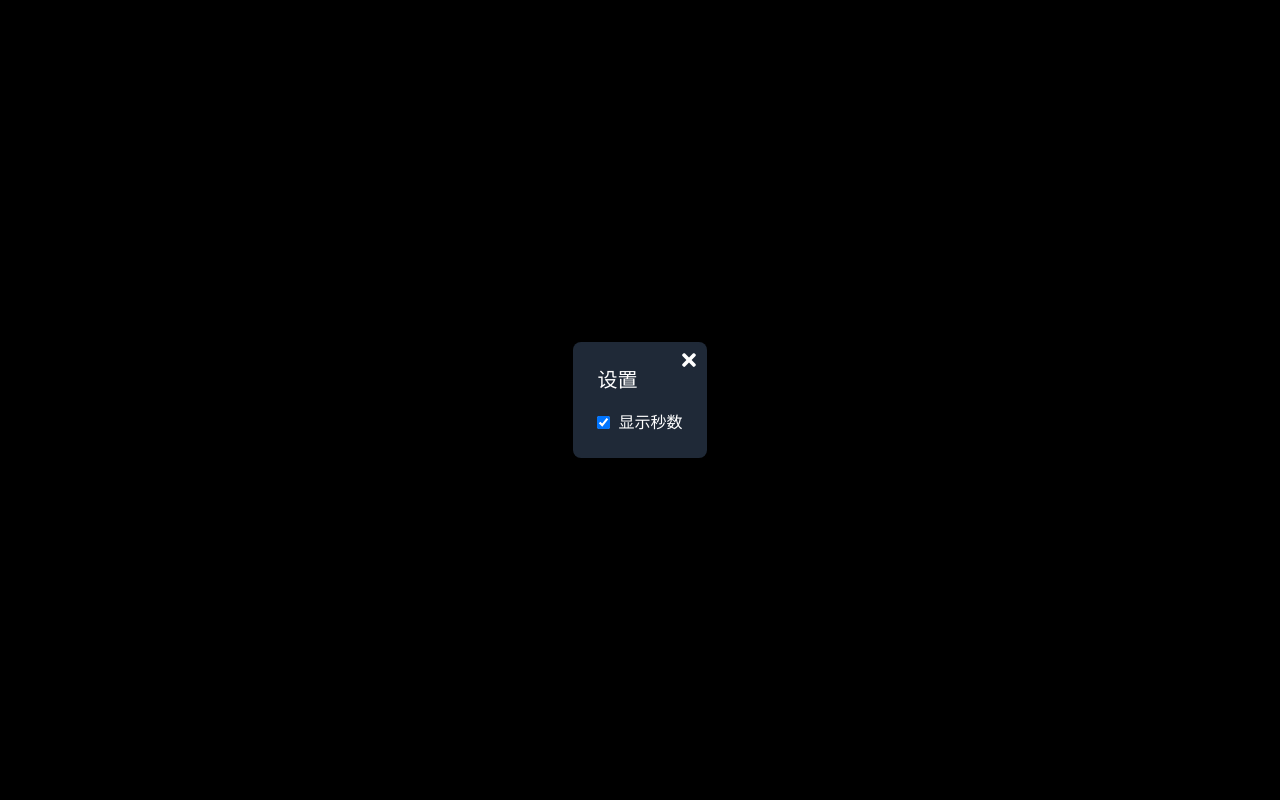
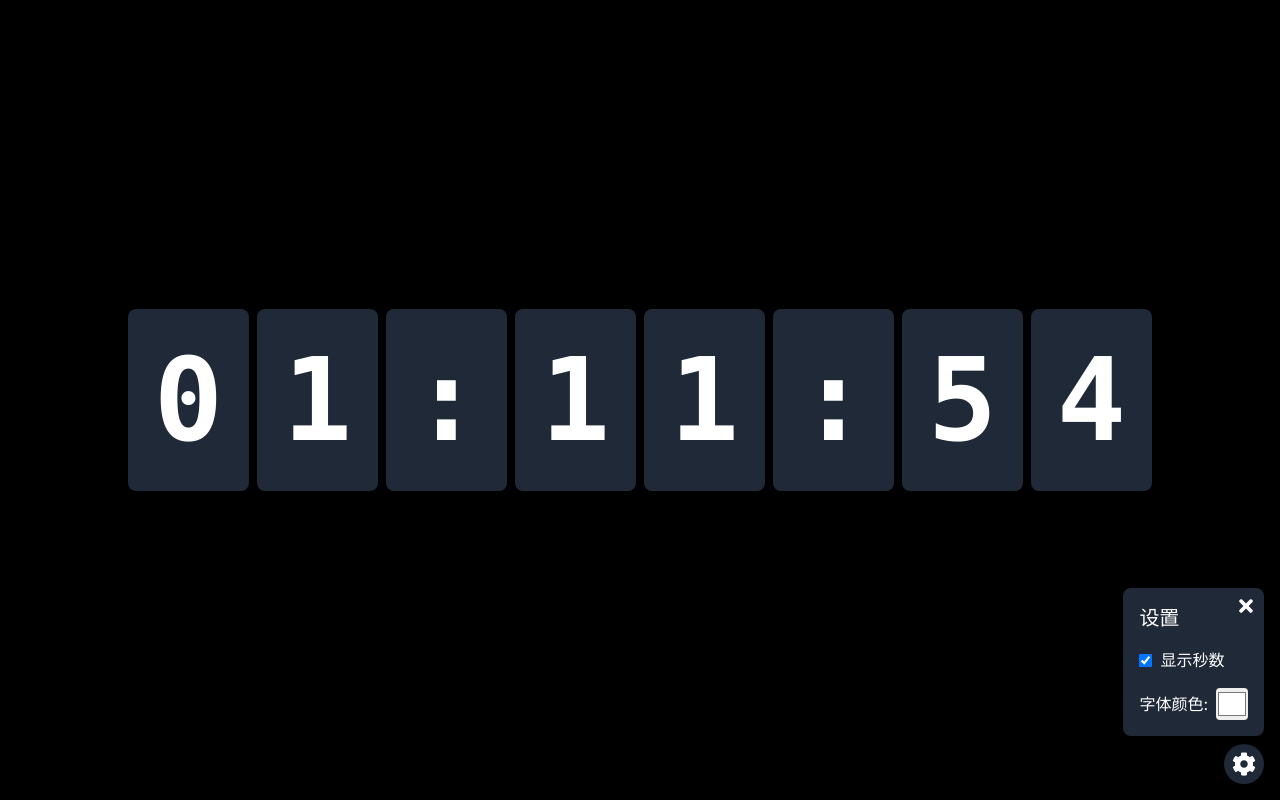
Before and after one commit to YongTay/nextjs-demo, a Next.js app: page / in a window 1280 px wide. Both pictures are taken after a click on the button 1244 px from the left and 764 px from the top of the page. Built offline with nearby package versions, Linux system fonts and the light colour scheme.

Commit message:
保存配置信息

```diff
--- a/app/page.tsx
+++ b/app/page.tsx
@@ -5,8 +5,20 @@ import { FaCog, FaTimes } from 'react-icons/fa'; // 确保你已经安装了 rea
 
 export default function Home() {
   const [currentTime, setCurrentTime] = useState<string[]>([]);
-  const [showSeconds, setShowSeconds] = useState(true);
+  const [showSeconds, setShowSeconds] = useState(() => {
+    if (typeof window !== 'undefined') {
+      const saved = localStorage.getItem('showSeconds');
+      return saved !== null ? JSON.parse(saved) : true;
+    }
+    return true;
+  });
   const [showSettings, setShowSettings] = useState(false);
+  const [fontColor, setFontColor] = useState(() => {
+    if (typeof window !== 'undefined') {
+      return localStorage.getItem('fontColor') || '#ffffff';
+    }
+    return '#ffffff';
+  });
 
   useEffect(() => {
     const updateTime = () => {
@@ -26,6 +38,14 @@ export default function Home() {
     return () => clearInterval(timerId);
   }, [showSeconds]);
 
+  useEffect(() => {
+    localStorage.setItem('showSeconds', JSON.stringify(showSeconds));
+  }, [showSeconds]);
+
+  useEffect(() => {
+    localStorage.setItem('fontColor', fontColor);
+  }, [fontColor]);
+
   const toggleSettings = () => setShowSettings(!showSettings);
 
   return (
@@ -33,7 +53,7 @@ export default function Home() {
       <div className="flex gap-2 w-full">
         {currentTime.map((char, index) => (
           <div key={index} className="flex-1 aspect-[2/3] bg-gray-800 rounded-lg flex items-center justify-center">
-            <span className="text-[7vw] sm:text-[7.5vw] md:text-[8vw] lg:text-[8.5vw] xl:text-[9vw] font-mono font-bold text-center tabular-nums clock-text">
+            <span className="text-[7vw] sm:text-[7.5vw] md:text-[8vw] lg:text-[8.5vw] xl:text-[9vw] font-mono font-bold text-center tabular-nums clock-text" style={{color: fontColor}}>
               {char}
             </span>
           </div>
@@ -43,13 +63,12 @@ export default function Home() {
         <FaCog size={24} />
       </button>
       {showSettings && (
-        <div className="absolute inset-0 bg-black bg-opacity-50 flex items-center justify-center">
-          <div className="bg-gray-800 p-6 rounded-lg relative">
+        <div className="absolute bottom-16 right-4 bg-gray-800 p-4 rounded-lg shadow-lg">
           <button onClick={toggleSettings} className="absolute top-2 right-2 text-white hover:text-gray-300">
             <FaTimes size={20} />
           </button>
           <h2 className="text-white text-xl mb-4">设置</h2>
-            <div className="flex items-center">
+          <div className="flex items-center mb-4">
             <input
               type="checkbox"
               id="showSeconds"
@@ -59,6 +78,15 @@ export default function Home() {
             />
             <label htmlFor="showSeconds" className="text-white">显示秒数</label>
           </div>
+          <div className="flex items-center">
+            <label htmlFor="fontColor" className="text-white mr-2">字体颜色:</label>
+            <input
+              type="color"
+              id="fontColor"
+              value={fontColor}
+              onChange={(e) => setFontColor(e.target.value)}
+              className="w-8 h-8 rounded"
+            />
           </div>
         </div>
       )}
```
Lines whose indentation alone changed are shown as unchanged.
